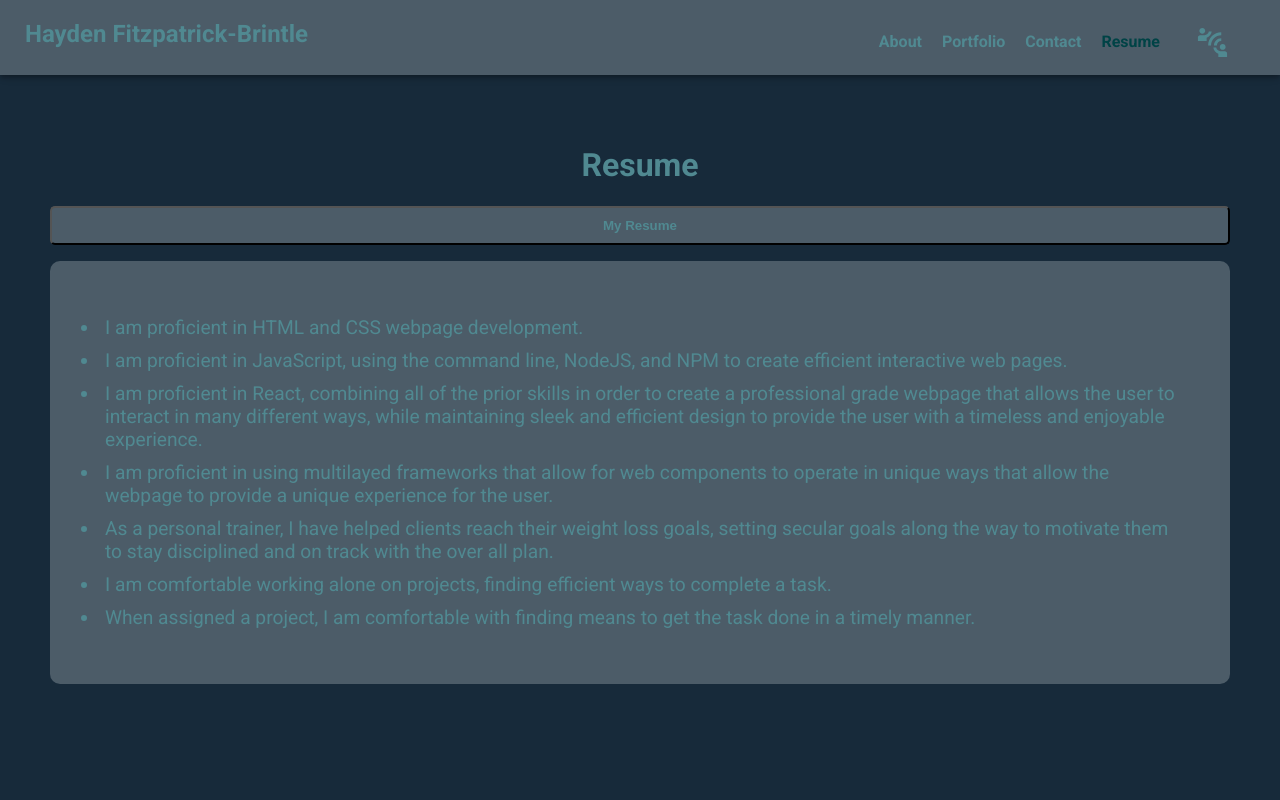
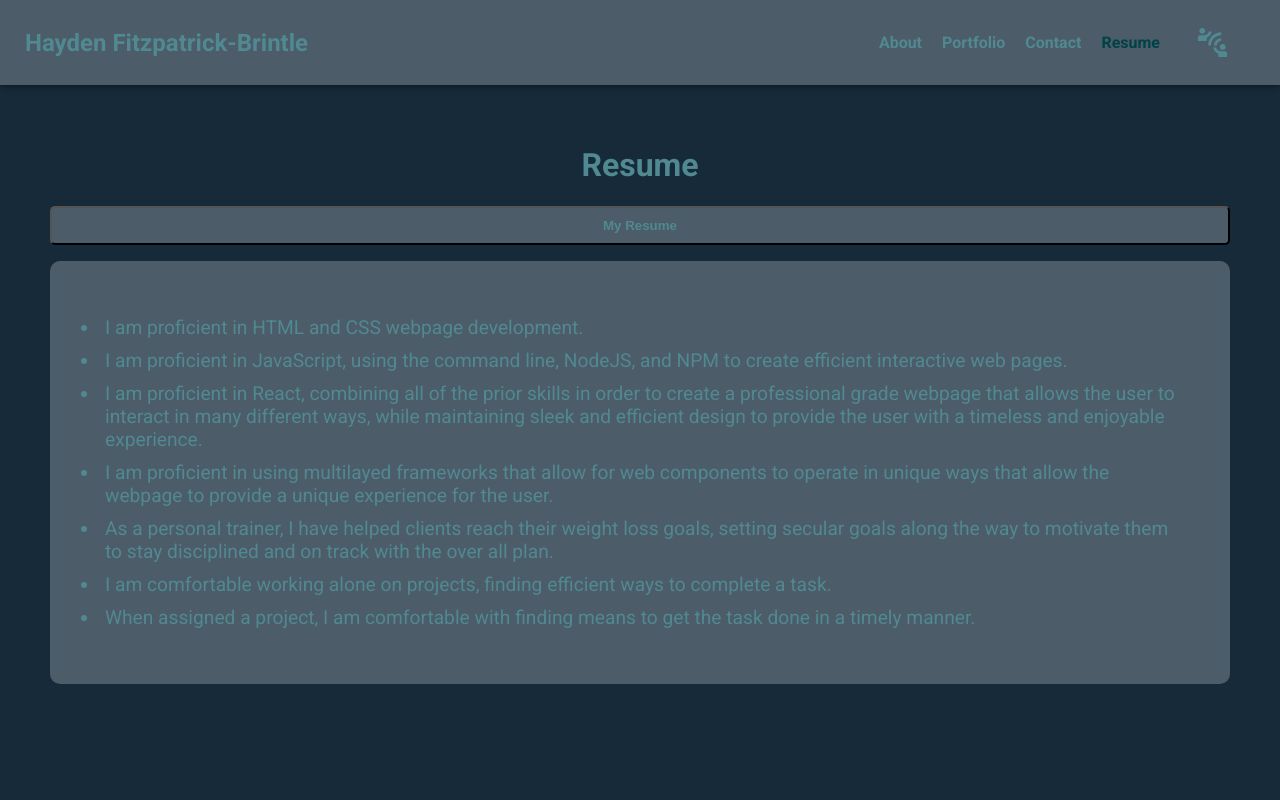
Before and after one commit to haydencfb/personal-portfolio, a React (Vite) app: page /Resume in a window 1280 px wide. Shown: the top 800 px of the page. Built offline with nearby package versions, Linux system fonts and the light colour scheme.

Commit message:
nav update
Updated the Nav to have a taller height of 85px so that it is the same height as the grid that lives in the Nav. I further updated the flex of the items so that it fits better and, when view model if changed, the Nav reacts in a cleaner way.

```diff
--- a/src/components/1. Header/Header.jsx
+++ b/src/components/1. Header/Header.jsx
@@ -82,7 +82,7 @@ export default function Header(props) {
         position="fixed"
         sx={{
           backgroundColor: `var(--grey)`,
-          height: `75px`
+          height: `85px`
         }}>
           <Grid
           container
@@ -97,6 +97,8 @@ export default function Header(props) {
 
             <>
               <Grid
+                display='flex'
+                alignItems='center'
                 size={{
                   mobile: 3,
                 }}
@@ -198,12 +200,13 @@ export default function Header(props) {
           ) : isLaptop === true ? (
             <>
               <Grid
+                display='flex'
+                alignItems='center'
                 size={{
                   tablet: 4,
-                  laptop: 4
+                  laptop: 5
                 }}
                 sx={{
-                  textAlign: "start",
                   paddingLeft: "25px"
                 }}
               >
@@ -211,12 +214,14 @@ export default function Header(props) {
               </Grid>
 
               <Grid
+                display='flex'
+                justifyContent='end'
+                alignItems='center'
                 size={{
                   tablet: 8,
-                  laptop: 8
+                  laptop: 7
                 }}
                 sx={{
-                  textAlign: "end",
                   paddingRight: "25px",
                 }}
               >
@@ -296,6 +301,8 @@ export default function Header(props) {
 
             <>
               <Grid
+                display='flex'
+                alignItems='center'
                 size={{
                   mobile: 3,
                 }}
@@ -393,12 +400,14 @@ export default function Header(props) {
               </Grid>
 
               <Grid
+                display='flex'
+                justifyContent='end'
+                alignItems='center'
                 size={{
                   tablet: 9,
                   laptop: 4
                 }}
                 sx={{
-                  textAlign: "end",
                   paddingRight: "25px"
                 }}
               >
```
